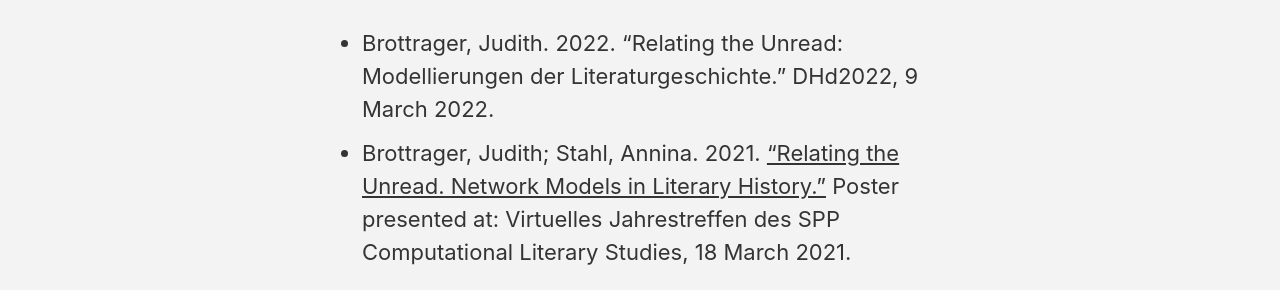
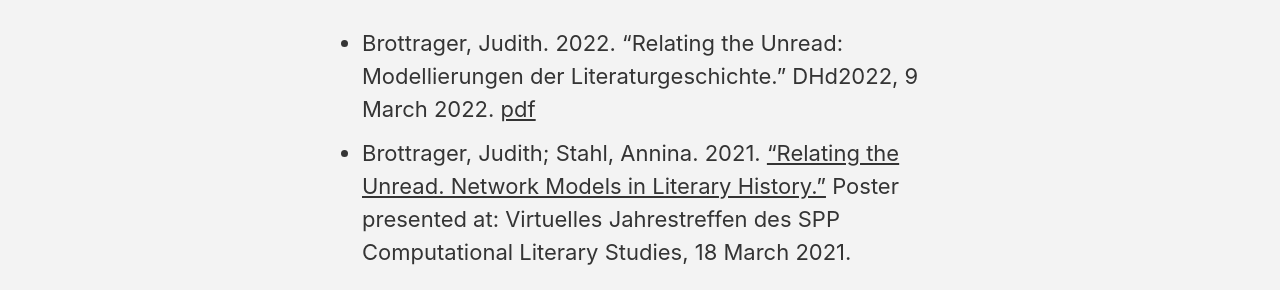
Before and after one commit to jbrottrager/jb, a Jekyll site: the page built from _pages/publications.md, in a window 1280 px wide and 1191 px high. Shown: the part 646-936 px from the top of the window. Built offline with Jekyll 4.4.1, drawn with Linux system fonts in a browser that asks for light colours; cached includes are drawn as plain includes.

Commit message:
added pdf

```diff
--- a/_pages/publications.md
+++ b/_pages/publications.md
@@ -13,5 +13,5 @@ author_profile: true
 
 ### Presentations
 
-- Brottrager, Judith. 2022. "Relating the Unread: Modellierungen der Literaturgeschichte." DHd2022, 9 March 2022.
+- Brottrager, Judith. 2022. "Relating the Unread: Modellierungen der Literaturgeschichte." DHd2022, 9 March 2022. [pdf](https://github.com/jbrottrager/jb/tree/gh-pages/assets/pdf/220309_DHd_doctoral-consortium.pdf)
 - Brottrager, Judith; Stahl, Annina. 2021. ["Relating the Unread. Network Models in Literary History."](https://doi.org/10.5281/zenodo.4737134) Poster presented at: Virtuelles Jahrestreffen des SPP Computational Literary Studies, 18 March 2021.
```
Also changed, not shown: 1 other file.
